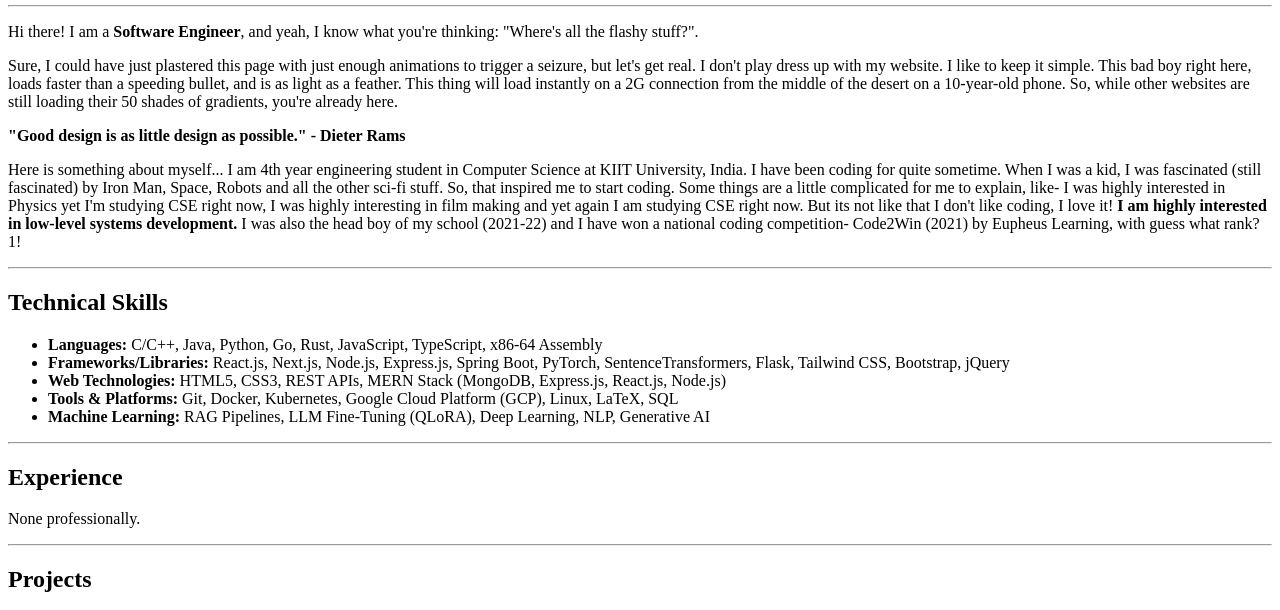
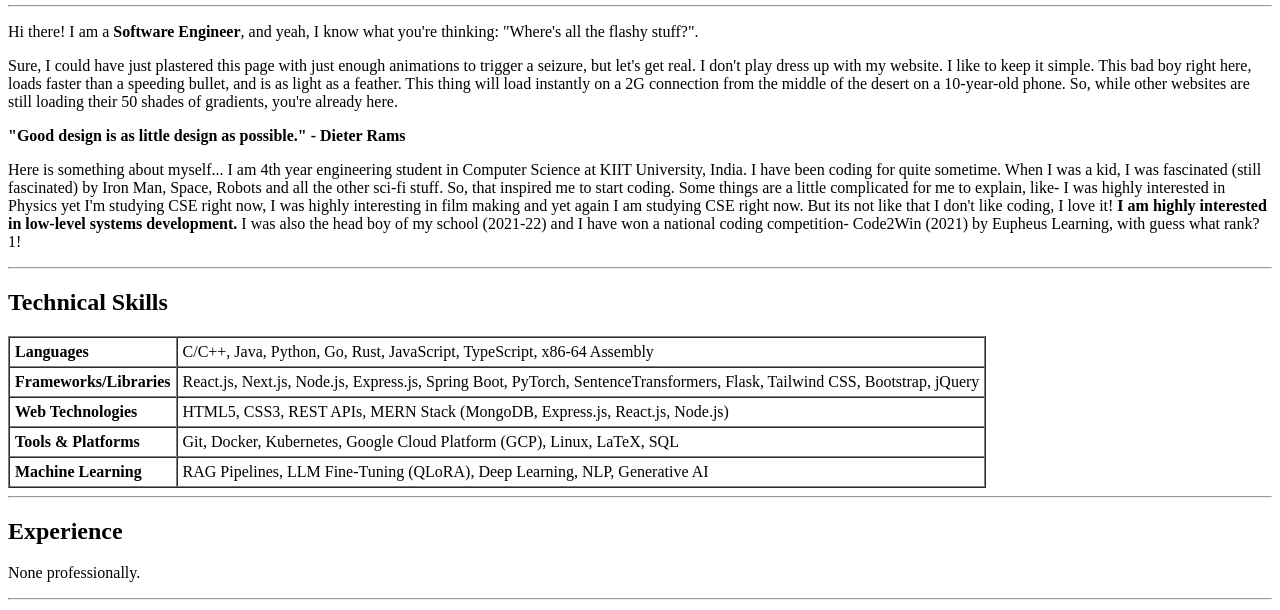
Before and after one commit to dwivedi-ai/bareinfo, a plain HTML site: page index.html in a window 1280 px wide. Shown: the part 148-758 px from the top of the page. Drawn offline with Linux system fonts and the light colour scheme.

Commit message:
tech skills in table format

```diff
--- a/index.html
+++ b/index.html
@@ -38,23 +38,30 @@
 
         <section id="technical">
             <h2>Technical Skills</h2>
-            <ul>
-                <li>
-                    <strong>Languages:</strong> C/C++, Java, Python, Go, Rust, JavaScript, TypeScript, x86-64 Assembly
-                </li>
-                <li>
-                    <strong>Frameworks/Libraries:</strong> React.js, Next.js, Node.js, Express.js, Spring Boot, PyTorch, SentenceTransformers, Flask, Tailwind CSS, Bootstrap, jQuery
-                </li>
-                <li>
-                    <strong>Web Technologies:</strong> HTML5, CSS3, REST APIs, MERN Stack (MongoDB, Express.js, React.js, Node.js)
-                </li>
-                <li>
-                    <strong>Tools & Platforms:</strong> Git, Docker, Kubernetes, Google Cloud Platform (GCP), Linux, LaTeX, SQL
-                </li>
-                <li>
-                    <strong>Machine Learning:</strong> RAG Pipelines, LLM Fine-Tuning (QLoRA), Deep Learning, NLP, Generative AI
-                </li>
-            </ul>
+            <table border="1" cellpadding="5" cellspacing="0">
+                <tbody>
+                    <tr>
+                        <td><strong>Languages</strong></td>
+                        <td>C/C++, Java, Python, Go, Rust, JavaScript, TypeScript, x86-64 Assembly</td>
+                    </tr>
+                    <tr>
+                        <td><strong>Frameworks/Libraries</strong></td>
+                        <td>React.js, Next.js, Node.js, Express.js, Spring Boot, PyTorch, SentenceTransformers, Flask, Tailwind CSS, Bootstrap, jQuery</td>
+                    </tr>
+                    <tr>
+                        <td><strong>Web Technologies</strong></td>
+                        <td>HTML5, CSS3, REST APIs, MERN Stack (MongoDB, Express.js, React.js, Node.js)</td>
+                    </tr>
+                    <tr>
+                        <td><strong>Tools & Platforms</strong></td>
+                        <td>Git, Docker, Kubernetes, Google Cloud Platform (GCP), Linux, LaTeX, SQL</td>
+                    </tr>
+                    <tr>
+                        <td><strong>Machine Learning</strong></td>
+                        <td>RAG Pipelines, LLM Fine-Tuning (QLoRA), Deep Learning, NLP, Generative AI</td>
+                    </tr>
+                </tbody>
+            </table>
         </section>
 
         <hr>
```
